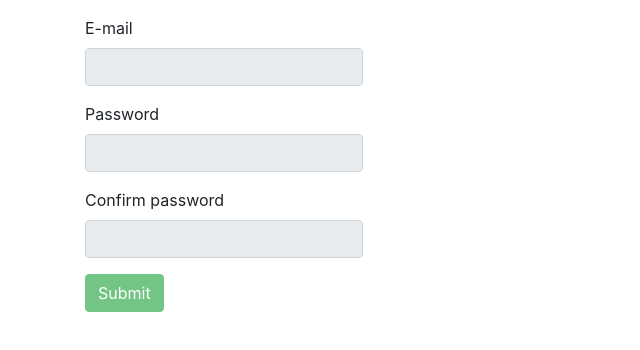
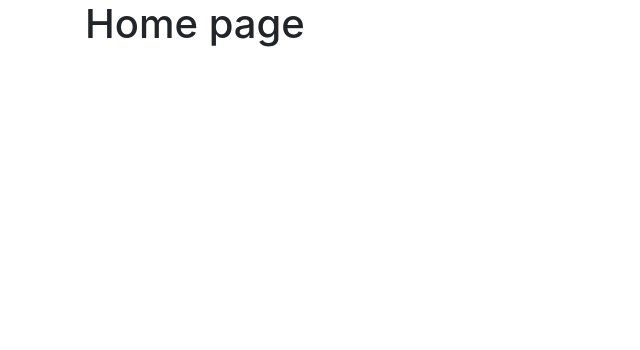
Before and after one commit to Rechetnikov/vue-project, a Vue app: page / in a window 1280 px wide. Shown: the top 350 px of the page, without its empty margins (0-640 px from the left). Built offline with nearby package versions, Linux system fonts and the light colour scheme.

Commit message:
Определены базовые темы. Блок 9. Урок 2.

```diff
--- a/src/App.vue
+++ b/src/App.vue
@@ -1,97 +1,9 @@
 <template>
   <div class="container">
-    <form class="pt-3" @submit.prevent="onSubmit">
-      <div class="form-group">
-        <label class="form_label">E-mail</label>
-        <input
-          class="form-control w-25"
-          v-model.trim.lazy="$v.name.$model"
-          :class="{'is-invalid': $v.name.$error }"
-          readonly onfocus="this.removeAttribute('readonly')"
-        />
-
-        <div class='my-3 w-25' v-if="$v.name.$dirty">
-          <div class="alert alert-danger" v-if="!$v.name.required">Field is required</div>
-          <div class="alert alert-danger" v-if="!$v.name.email">Invalid email</div>
-          <div class="alert alert-danger" v-if="!$v.name.uniqEmail">Not unique</div>
-        </div>
-
-      </div>
-      <div class="form-group">
-        <label class="form_label">Password</label>
-        <input
-        type="password"
-          class="form-control w-25"
-          v-model.trim.lazy="$v.password.$model"
-          :class="{'is-invalid': $v.password.$error }"
-          readonly onfocus="this.removeAttribute('readonly')"
-        />
-        <div class='my-3 w-25' v-if="$v.password.$dirty">
-          <div class="alert alert-danger" v-if="!$v.password.required">Field is required</div>
-          <div class="alert alert-danger" v-if="!$v.password.minLength">Field must have at least {{$v.password.$params.minLength.min}} characters.</div>
-        </div>
-      </div>
-      <div class="form-group">
-        <label class="form_label">Confirm password</label>
-        <input
-        type="password"
-          class="form-control w-25"
-          v-model.trim.lazy="$v.confirm.$model"
-          :class="{'is-invalid': $v.confirm.$error }"
-          readonly onfocus="this.removeAttribute('readonly')"
-        />
-        <div class='my-3 w-25' v-if="$v.confirm.$dirty">
-          <div class="alert alert-danger" v-if="!$v.confirm.required">Field is required</div>
-          <div class="alert alert-danger" v-if="!$v.confirm.sameAsPassword">Passwords must be identical.</div>
-        </div>
-      </div>
-      <button
-        class="btn btn-success"
-        type='submit'
-        :disabled = "$v.$invalid"
-      >Submit</button>
-    </form>
+    <router-view />
   </div>
 </template>
 
 <script>
-  import {required, email, minLength, sameAs} from 'vuelidate/lib/validators'
-  export default {
-    data() {
-      return {
-        name: '',
-        password: '',
-        confirm: ''
-      }
-    },
-    methods:{
-      onSubmit(){
-        console.log('Email', this.name);
-        console.log('Password', this.password);
-      },
-    },
-    validations: {
-      name: {
-        required,
-        email,
-        uniqEmail: function(newEmail){
-          if (newEmail === '') return true;
-          return new Promise((resolve) => {
-            setTimeout(() => {
-              const value = (newEmail !== "test@mail.ru");
-              resolve(value)
-            }, 2000)
-          })
-        }
-      },
-      password: {
-        required,
-        minLength: minLength(8)
-      },
-      confirm: {
-        required,
-        sameAsPassword: sameAs('password')
-      }
-    },
-  }
+export default {};
 </script>
--- a/src/main.js
+++ b/src/main.js
@@ -1,11 +1,11 @@
-import Vue from 'vue'
-import Vuelidate from 'vuelidate'
-import VueRouter from 'vue-router'
-import App from './App.vue'
+import Vue from "vue";
+import App from "./App.vue";
+import VueRouter from "vue-router";
+import router from "./routes";
 
-Vue.use(Vuelidate)
-Vue.use(VueRouter)
+Vue.use(VueRouter);
 
 new Vue({
-  render: h => h(App),
-}).$mount('#app')
+  render: (h) => h(App),
+  router,
+}).$mount("#app");
--- /dev/null
+++ b/src/pages/Cars.vue
@@ -0,0 +1,13 @@
+<template>
+    <h1>Cars page</h1>
+</template>
+
+<script>
+    export default {
+
+    }
+</script>
+
+<style scoped>
+
+</style>
--- /dev/null
+++ b/src/pages/Home.vue
@@ -0,0 +1,13 @@
+<template>
+    <h1>Home page</h1>
+</template>
+
+<script>
+    export default {
+
+    }
+</script>
+
+<style scoped>
+
+</style>
--- /dev/null
+++ b/src/routes.js
@@ -0,0 +1,17 @@
+import VueRouter from "vue-router";
+import Home from "./pages/Home";
+import Cars from "./pages/Cars";
+
+export default new VueRouter({
+  routes: [
+    {
+      path: "",
+      component: Home,
+    },
+    {
+      path: "/cars",
+      component: Cars,
+    },
+  ],
+  mode: "history",
+});
```
